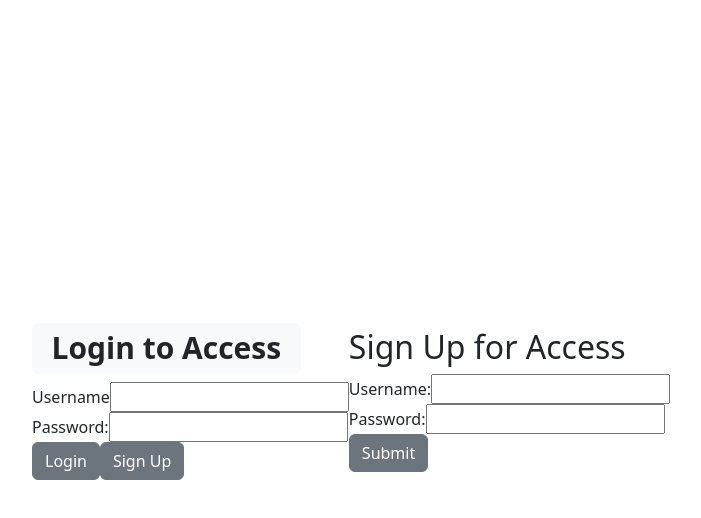
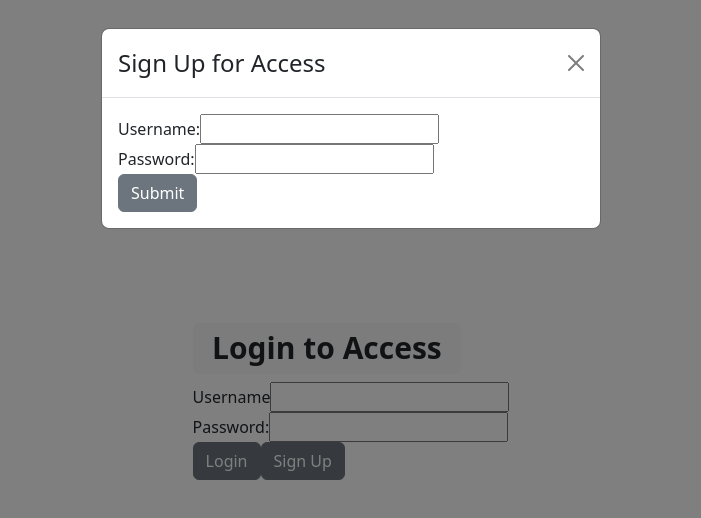
Before and after one commit to kdb23/surgicheck, a React (Create React App) app in the folder client/: page / in a window 1280 px wide. Both pictures are taken after a click on the button "Sign Up". Shown: the top 518 px of the page, without its empty margins (289-990 px from the left). Built offline with nearby package versions, Linux system fonts and the light colour scheme; no server answers.

Commit message:
login modal set up with jump to homepage

```diff
--- a/client/src/Login.js
+++ b/client/src/Login.js
@@ -1,7 +1,7 @@
 import React, {useState, useContext} from 'react';
 import {useHistory} from 'react-router-dom';
 import {UserContext} from './context/user';
-import {Form, Button, Container, Badge} from 'react-bootstrap'
+import {Form, Button, Container, Badge, Modal} from 'react-bootstrap'
 import SignUp from './SignUp';
 
 
@@ -10,14 +10,14 @@ function Login() {
     const {setUser} = useContext(UserContext);
     const [username, setUsername] = useState('');
     const [password, setPassword] = useState('');
-    const [isVisiable, setisVisiable] = useState(false);
-
+    // const [isVisiable, setisVisiable] = useState(false);
+    const [showModal, setShowModal] = useState(false)
 
     const history = useHistory();
 
-    const handleClose = () => {
-        setisVisiable(!isVisiable);
-    }
+    // const handleClose = () => {setisVisiable(!isVisiable);}
+    const handleShowModal = () => setShowModal(true);
+    const handleCloseModal = () => setShowModal(false);
 
 
     function handleLogin(e) {
@@ -38,7 +38,6 @@ function Login() {
         });
 
     }
-
 
     return(
 
@@ -64,11 +63,19 @@ function Login() {
                     />
                 </div>
             <Button variant='secondary' type='submit'>Login</Button>
-            <Button variant='secondary' onClick={handleClose}>Sign Up</Button>
+            <Button variant='secondary' onClick={handleShowModal}>Sign Up</Button>
             </Form>
-            {isVisiable && (
+            <Modal show={showModal} onHide={handleCloseModal}>
+                <Modal.Header closeButton>
+                    <Modal.Title>Sign Up for Access</Modal.Title>
+                </Modal.Header>
+                <Modal.Body>
+                    <SignUp  handleCloseModal={handleCloseModal} />
+                </Modal.Body>
+            </Modal>
+            {/* {isVisiable && (
                 <SignUp />
-            )}
+            )} */}
 
             </div>
         </Container>
--- a/client/src/SignUp.js
+++ b/client/src/SignUp.js
@@ -1,9 +1,10 @@
 import React, {useState, useContext} from 'react';
 import {UserContext} from './context/user';
 import {Form, Button} from 'react-bootstrap'
+import {useHistory} from 'react-router-dom'
 
 
-function SignUp() {
+function SignUp({handleCloseModal}) {
 
 
     const {setUser} = useContext(UserContext);
@@ -15,19 +16,21 @@ function SignUp() {
 
 
 
+
+    const history = useHistory()
+
     function handleSignup(e) {
         e.preventDefault();
         setError('');
         fetch("/users/list")
             .then(response => response.json())
             .then(users => {
+                console.log(username)
                 const usernames = users.map(user => user.username);
                 if (usernames.includes(username)){
                     window.alert("Username is already taken");
-                    return;
                 } else if (password.length < 8) {
                     window.alert('Password must be at least 8 characters');
-                    return;
                 }
                 fetch("/users", {
                     method: "POST",
@@ -39,11 +42,9 @@ function SignUp() {
                 })
                 .then((response) => response.json())
                 .then((data) => {
-                    if(data.user) {
                         setUser(data);
-                    } else {
-                        setError(data.message);
-                    }
+                        handleCloseModal()
+                        history.push('/home')
                 })
                 .catch((error) => {
                     setError(error.message);
@@ -59,7 +60,6 @@ function SignUp() {
 
         <div>
             <Form onSubmit={handleSignup}>
-                <h2> Sign Up for Access</h2>
                 <label htmlFor='username'>Username:</label>
                 <input
                     type='username'
```
Also changed, not shown: 1 other file (tests, documents, lock files or other folders).
